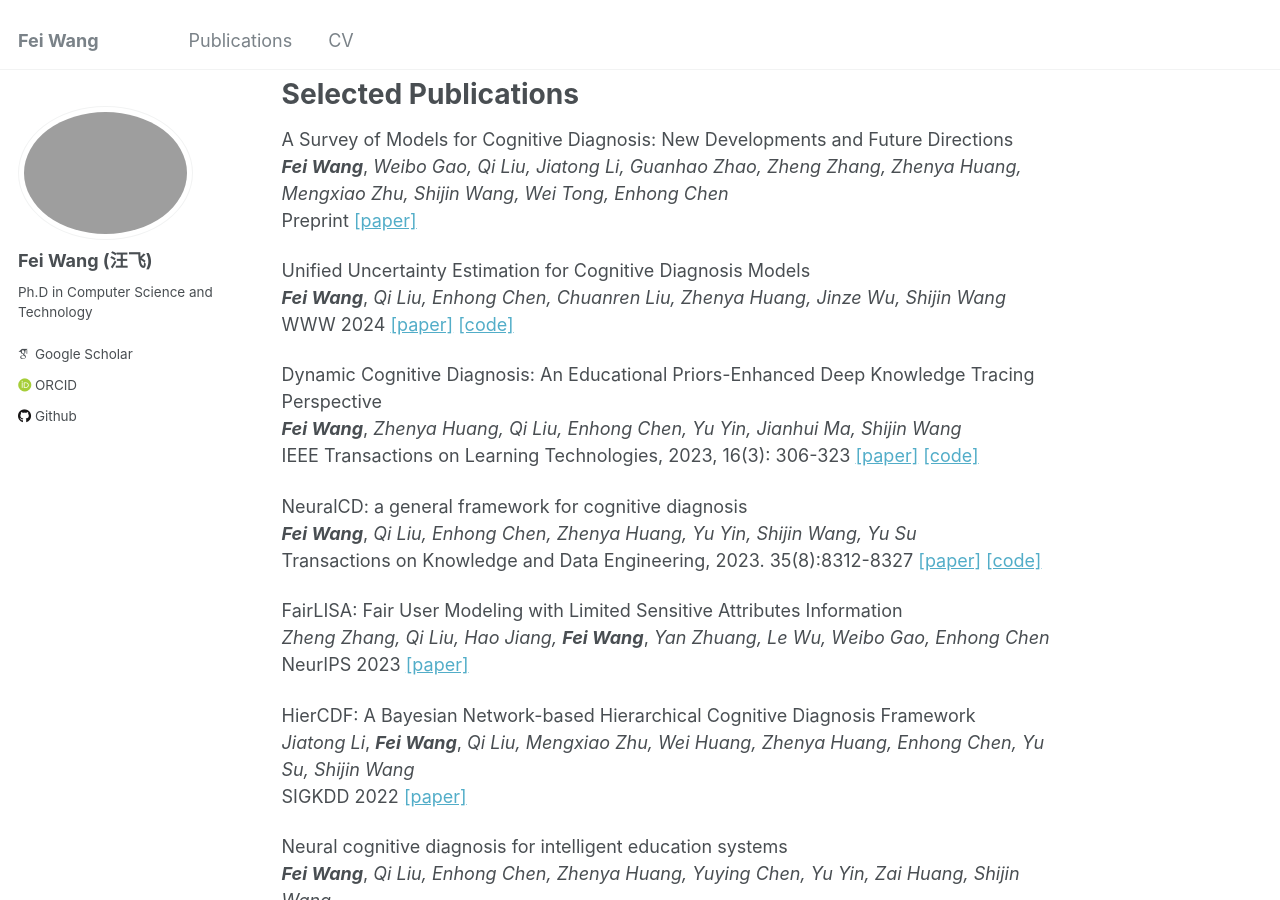
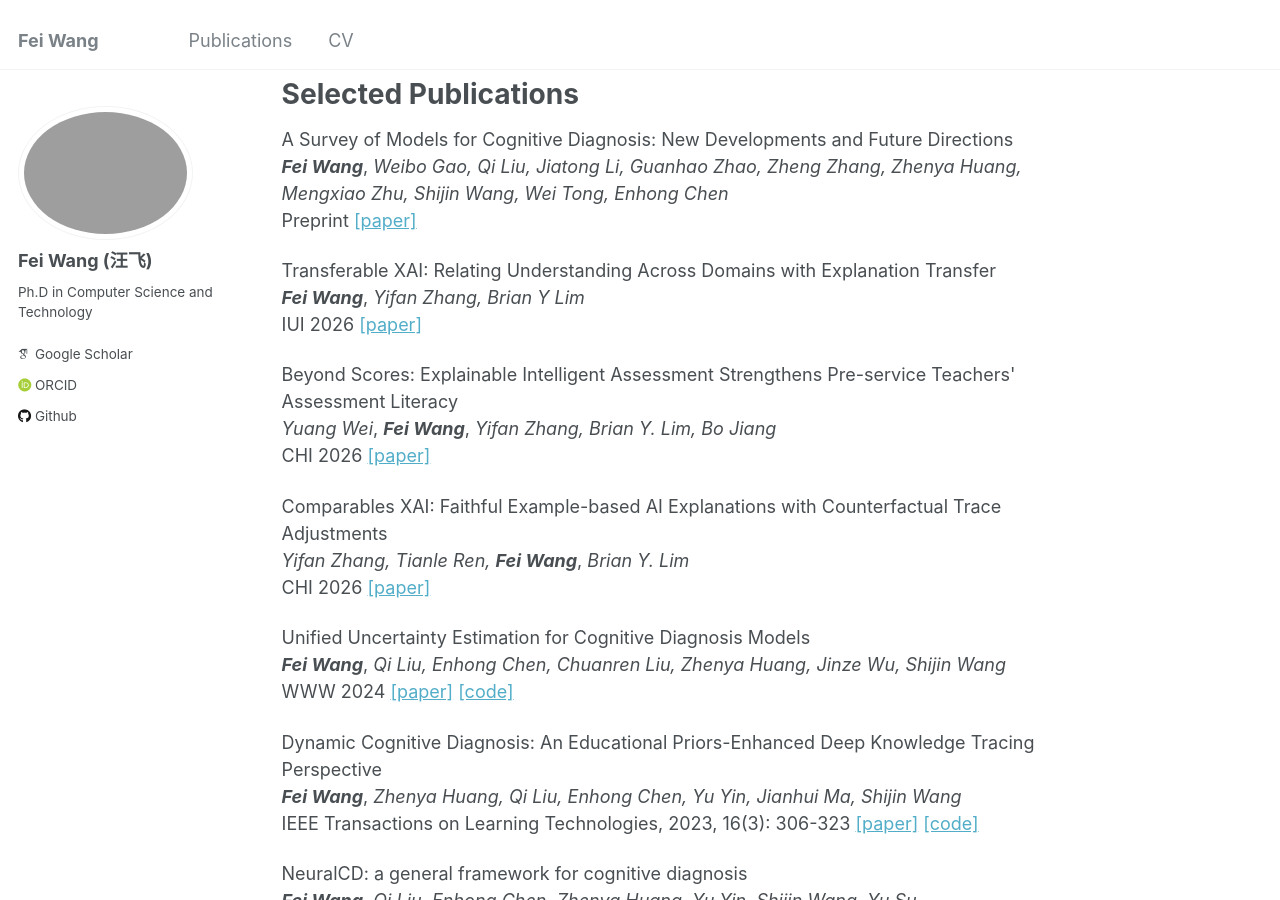
Before and after one commit to LegionKing/LegionKing.github.io, a Jekyll site: the page built from _pages/about.md, in a window 1280 px wide and 900 px high, scrolled down 709 px. Built offline with Jekyll 4.4.1, drawn with Linux system fonts in a browser that asks for light colours; some web fonts are replaced.

Commit message:
update About

```diff
--- a/_pages/about.md
+++ b/_pages/about.md
@@ -27,6 +27,18 @@ Selected Publications
 A Survey of Models for Cognitive Diagnosis: New Developments and Future Directions  \
 **_Fei Wang_**, *Weibo Gao, Qi Liu, Jiatong Li, Guanhao Zhao, Zheng Zhang, Zhenya Huang, Mengxiao Zhu, Shijin Wang, Wei Tong, Enhong Chen*  \
 Preprint [[paper]](https://arxiv.org/pdf/2407.05458)
+
+Transferable XAI: Relating Understanding Across Domains with Explanation Transfer \
+**_Fei Wang_**, *Yifan Zhang, Brian Y Lim*  \
+IUI 2026 [[paper]](https://arxiv.org/abs/2602.13675)
+
+Beyond Scores: Explainable Intelligent Assessment Strengthens Pre-service Teachers&apos; Assessment Literacy  \
+*Yuang Wei*, **_Fei Wang_**, *Yifan Zhang, Brian Y. Lim, Bo Jiang*  \
+CHI 2026 [[paper]](https://dl.acm.org/doi/abs/10.1145/3772318.3791230)
+
+Comparables XAI: Faithful Example-based AI Explanations with Counterfactual Trace Adjustments  \
+*Yifan Zhang, Tianle Ren,* **_Fei Wang_**, *Brian Y. Lim*  \
+CHI 2026 [[paper]](https://dl.acm.org/doi/abs/10.1145/3772318.3791041)
 
 Unified Uncertainty Estimation for Cognitive Diagnosis Models  \
 **_Fei Wang_**, *Qi Liu, Enhong Chen, Chuanren Liu, Zhenya Huang, Jinze Wu, Shijin Wang*  \
```
